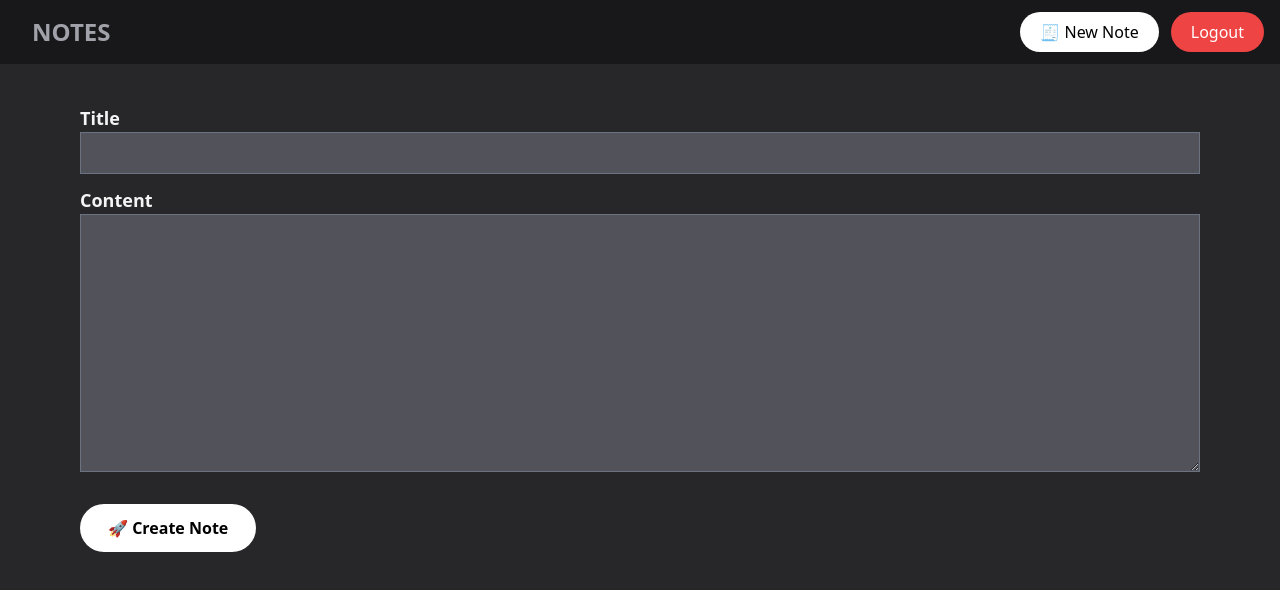
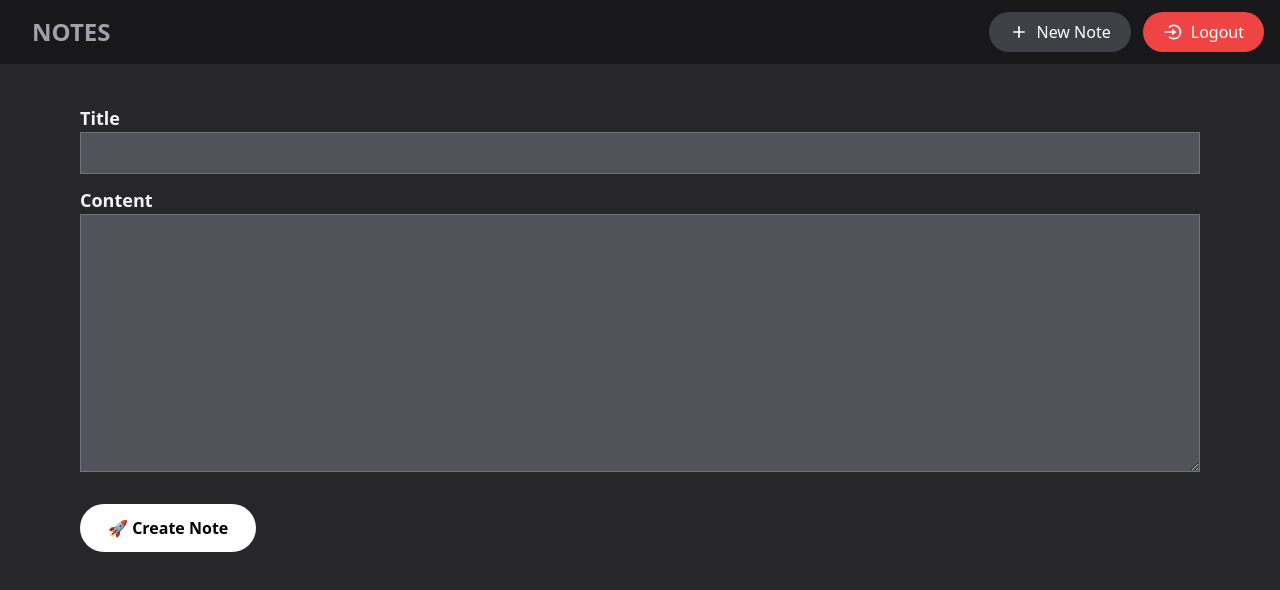
Before and after one commit to shahriyardx/notes, a Next.js app: page /create in a window 1280 px wide. Shown: the top 590 px of the page. Built offline with nearby package versions, Linux system fonts and the light colour scheme; no server answers; sample sign-in values are in the browser's storage.

Commit message:
Fix big buttons

```diff
--- a/components/Header.jsx
+++ b/components/Header.jsx
@@ -1,5 +1,5 @@
 import React from "react";
-import { BiChevronLeft } from "react-icons/bi";
+import { BiPlus, BiLogInCircle } from "react-icons/bi";
 import { signOut } from "next-auth/react";
 import Link from "next/link";
 
@@ -7,23 +7,24 @@ const Header = () => {
   return (
     <div className="bg-zinc-900 h-16 flex items-center px-4">
       <Link href="/" passHref>
-        <a className="h-16 px-4 bg-zinc-900 flex items-center justify-between text-zinc-400 hover:text-blue-400">
+        <a className="px-4 bg-zinc-900 text-zinc-400 hover:text-blue-400">
           <span className="text-2xl font-bold">NOTES</span>
-          <BiChevronLeft className="text-3xl text-red-400 cursor-pointer md:hidden" />
         </a>
       </Link>
 
       <div className="ml-auto flex gap-3 items-center">
         <Link href="/create" passHref>
-          <a className="px-5 py-2 bg-white text-black rounded-full">
-            🧾 New Note
+          <a className="px-5 py-2 bg-zinc-700 text-white rounded-full flex justify-center items-center gap-2">
+            <BiPlus className="text-xl" />
+            <span className="hidden sm:block">New Note</span>
           </a>
         </Link>
         <button
           onClick={signOut}
-          className="px-5 py-2 bg-red-500 text-white rounded-full"
+          className="px-5 py-2 bg-red-500 text-white rounded-full flex justify-center items-center gap-2"
         >
-          Logout
+          <BiLogInCircle className="text-xl" />
+          <span className="hidden sm:block">Logout</span>
         </button>
       </div>
     </div>
--- a/components/Loading.jsx
+++ b/components/Loading.jsx
@@ -4,7 +4,7 @@ import { BiLoaderAlt } from "react-icons/bi";
 const Loading = () => {
   return (
     <div className="py-10 flex items-center justify-center">
-      <div className="flex gap-3 items-center">
+      <div className="flex gap-3 items-center text-white">
         <BiLoaderAlt className="text-2xl animate-spin" />
         <span className="text-lg font-semibold">Loading...</span>
       </div>
--- a/pages/[id]/edit.js
+++ b/pages/[id]/edit.js
@@ -89,17 +89,17 @@ const Edit = () => {
             <p className="text-red-500">{errors.content?.message}</p>
           </div>
 
-          <div className="mt-5 flex items-center gap-5">
+          <div className="mt-5 flex items-center gap-2 flex-wrap">
             <button
               type="submit"
-              className="px-7 py-3 bg-white text-black font-semibold rounded-full"
+              className="px-5 py-2 bg-zinc-600 text-white font-semibold rounded-full no-underline"
             >
               🚀 Update Note
             </button>
 
             <button
               type="button"
-              className="px-7 py-3 bg-red-500 text-black font-semibold rounded-full"
+              className="px-5 py-2 bg-red-500 text-black font-semibold rounded-full"
               onClick={deleteHandler}
             >
               ⚠ Delete
--- a/pages/[id]/index.js
+++ b/pages/[id]/index.js
@@ -36,16 +36,16 @@ const View = () => {
             <Markdown>{note.content}</Markdown>
           </div>
 
-          <div className="mt-10 flex items-center gap-5">
+          <div className="mt-10 flex items-center flex-wrap gap-2">
             <Link href={`/${id}/edit`} passHref>
-              <a className="px-7 py-3 bg-white text-black font-semibold rounded-full no-underline">
+              <a className="px-5 py-2 bg-zinc-600 text-white font-semibold rounded-full no-underline">
                 ✒ Edit Note
               </a>
             </Link>
 
             <button
               type="button"
-              className="px-7 py-3 bg-red-500 text-black font-semibold rounded-full"
+              className="px-5 py-2 bg-red-500 text-black font-semibold rounded-full"
               onClick={deleteHandler}
             >
               ⚠ Delete
```
